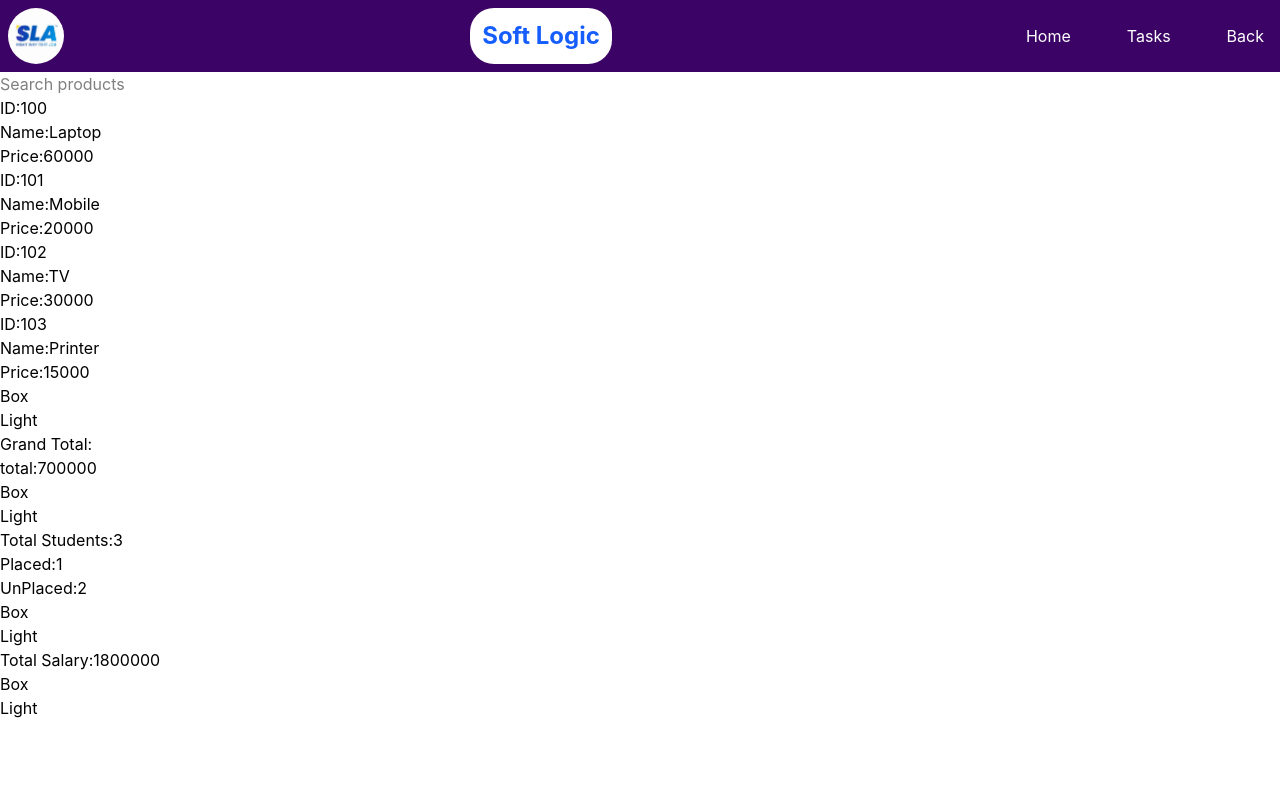
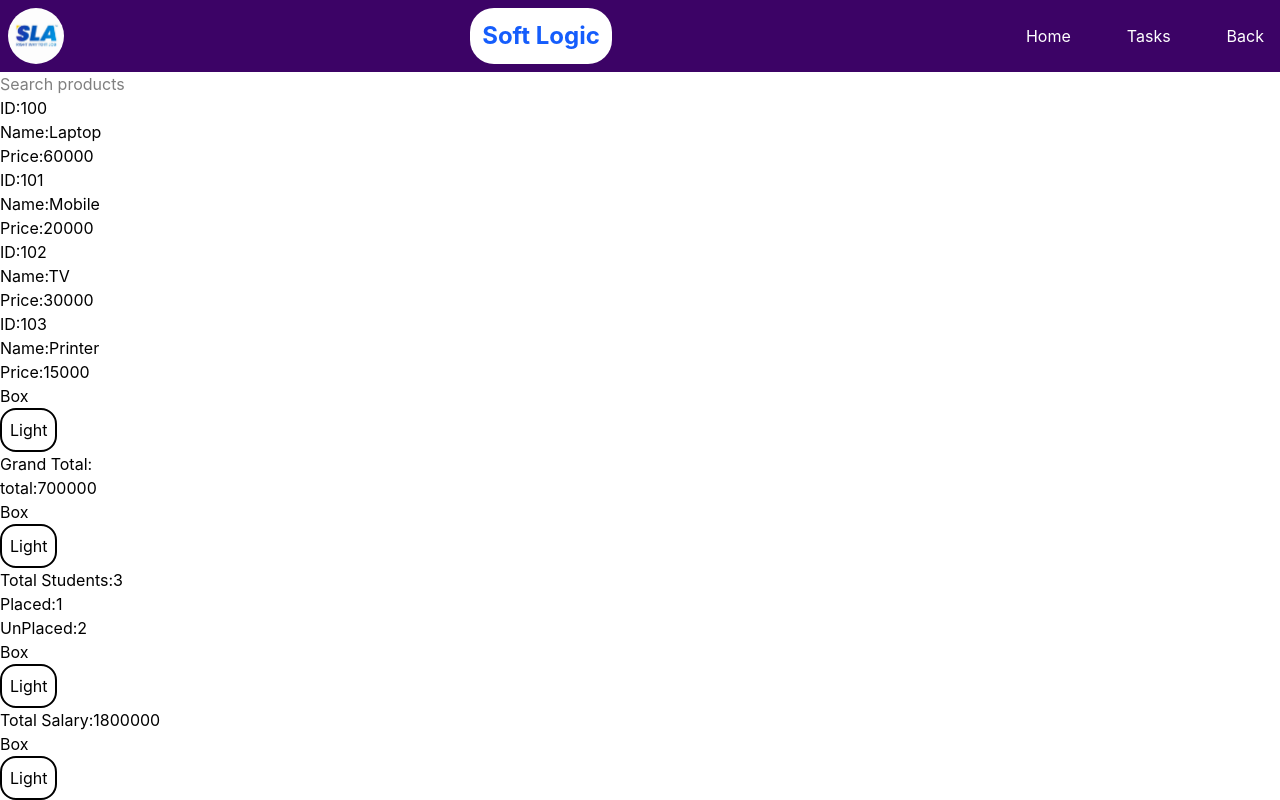
Before and after one commit to GodsonArockiaRaj007/Single-Page, a React (Vite) app: page /Day22 in a window 1280 px wide. Built offline with nearby package versions, Linux system fonts and the light colour scheme.

Commit message:
Day22 Added

```diff
--- a/src/Day22/components/Task1.jsx
+++ b/src/Day22/components/Task1.jsx
@@ -49,7 +49,7 @@ const Task1 = () => {
       <div className={theme?"bg-black text-white":" bg-white text-black"}>
         <p>Box</p>
       </div>
-      <button onClick={handleClick}>{theme?"Dark":"Light"}</button>
+      <button className="border-2 w-fit p-2 rounded-2xl" onClick={handleClick}>{theme?"Dark":"Light"}</button>
     </>
 
   )
--- a/src/Day22/components/Task2.jsx
+++ b/src/Day22/components/Task2.jsx
@@ -39,7 +39,7 @@ const Task2 = () => {
     <div className={theme?"bg-black text-white":" bg-white text-black"}>
         <p>Box</p>
       </div>
-      <button onClick={handleClick}>{theme?"Dark":"Light"}</button>
+      <button className="border-2 w-fit p-2 rounded-2xl" onClick={handleClick}>{theme?"Dark":"Light"}</button>
     </>
   )
 }
--- a/src/Day22/components/Task3.jsx
+++ b/src/Day22/components/Task3.jsx
@@ -76,7 +76,7 @@ const Task3 = () => {
     <div className={theme?"bg-black text-white":" bg-white text-black"}>
         <p>Box</p>
       </div>
-      <button onClick={handleClick}>{theme?"Dark":"Light"}</button>
+      <button className="border-2 w-fit p-2 rounded-2xl" onClick={handleClick}>{theme?"Dark":"Light"}</button>
 
 
     </>
--- a/src/Day22/components/Task4.jsx
+++ b/src/Day22/components/Task4.jsx
@@ -41,7 +41,7 @@ const employees=[
     <div className={theme?"bg-black text-white":" bg-white text-black"}>
         <p>Box</p>
       </div>
-      <button onClick={handleClick}>{theme?"Dark":"Light"}</button>
+      <button className="border-2 w-fit p-2 rounded-2xl" onClick={handleClick}>{theme?"Dark":"Light"}</button>
     </>
   )
 }
```
